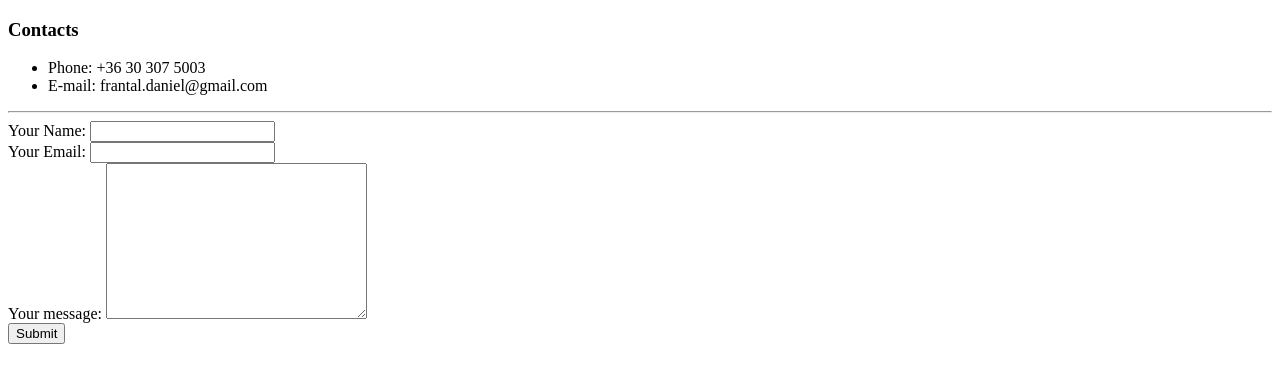
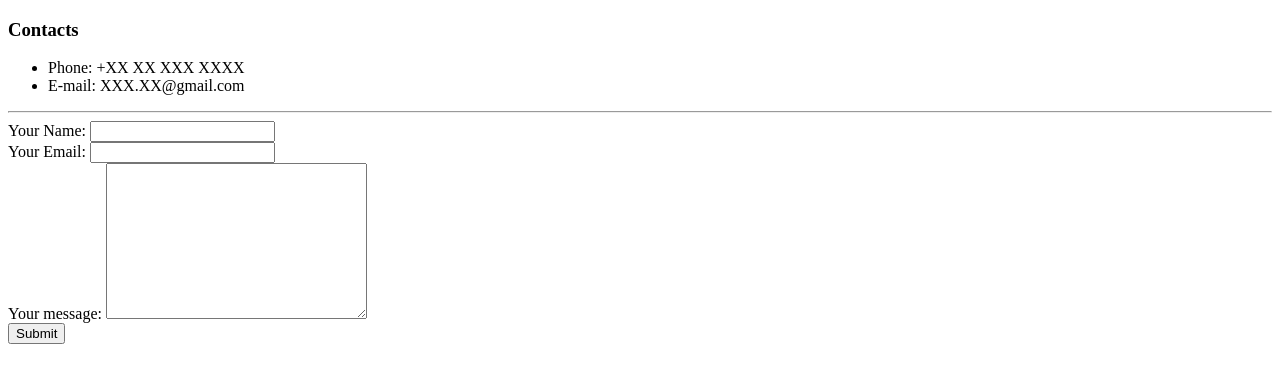
Before and after one commit to frantalsztikus/cv, a plain HTML site: page contacts.html in a window 1280 px wide. Drawn offline with Linux system fonts and the light colour scheme.

Commit message:
contacts upgrade

```diff
--- a/contacts.html
+++ b/contacts.html
@@ -7,8 +7,8 @@
 <body>
     <h3>Contacts</h3>
     <ul>
-        <li>Phone: +36 30 307 5003</li>
-        <li>E-mail: frantal.daniel@gmail.com</li>
+        <li>Phone: +XX XX XXX XXXX</li>
+        <li>E-mail: XXX.XX@gmail.com</li>
     </ul>
     <hr>
     <form action="mailto:info@londonappbrewery.com" method="post" enctype="text/plain">
```
